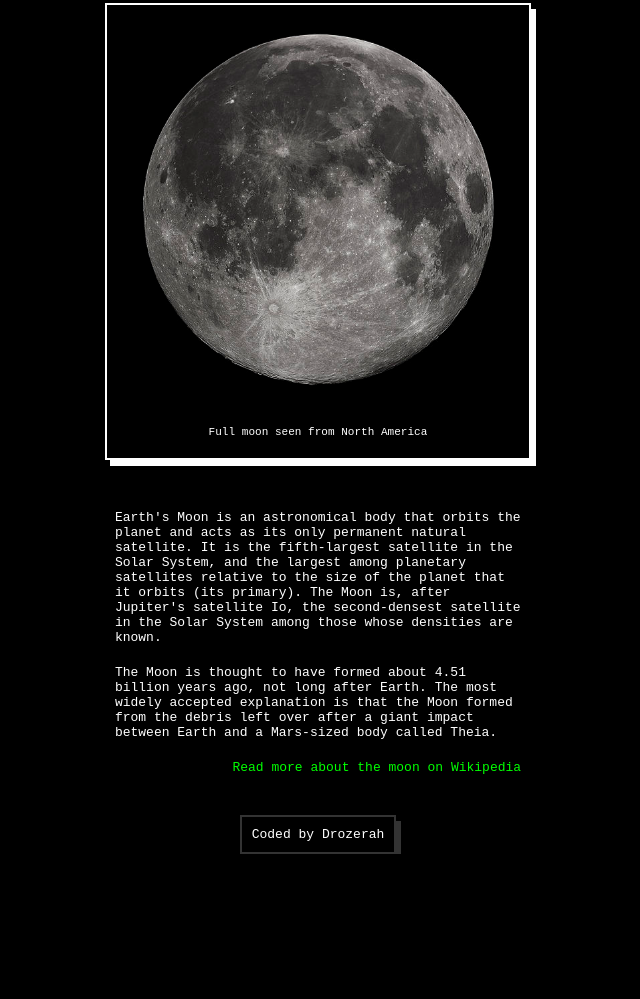
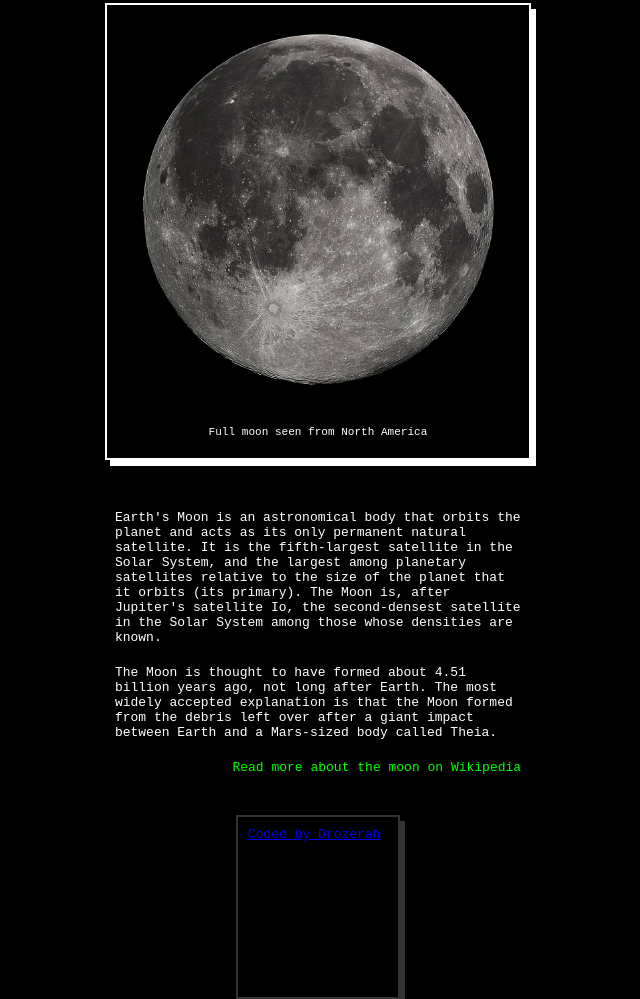
Before and after one commit to Drozerah/the-moon-tribute-page, a plain HTML site: page index.html in a window 1280 px wide. Shown: the part 171-1170 px from the top of the page, without its empty margins (322-962 px from the left). Before the commit the page ends 1025 px from the top, so only its background shows below. Drawn offline with Linux system fonts and the light colour scheme.

Commit message:
feat: add author link to footer

```diff
--- a/index.html
+++ b/index.html
@@ -40,7 +40,26 @@
         </div>
     </main>
     <footer role="footer">
-        <div>Coded by Drozerah</div>
+        <div>
+            <a href="https://github.com/Drozerah" class="drozerah" target="_blank" title="Drozerah web développeur - trouvez moi sur GitHub" rel="noopener">
+                Coded by <span> Drozerah</span>
+                <!-- EN
+                    Hello, are you looking for a contributor for one of your web projects
+                    or for the creation of your website? Feel free to contact me,
+                    more information about me by following this link:
+                    https://the.moon.netlify.com/humans.txt
+                -->
+                <!-- FR
+                    Bonjour, vous recherchez un contributeur pour l'un de vos projets web
+                    ou encore, pour la création de votre site internet ? N'hésitez pas à me
+                    contacter, plus d'informations à mon sujet en suivant ce lien :
+                    https://the.moon.netlify.com/humans.txt
+                -->
+                <svg aria-labelledby="simpleicons-github-icon" role="img" viewBox="0 0 24 24" xmlns="http://www.w3.org/2000/svg">
+                    <path d="M12 .297c-6.63 0-12 5.373-12 12 0 5.303 3.438 9.8 8.205 11.385.6.113.82-.258.82-.577 0-.285-.01-1.04-.015-2.04-3.338.724-4.042-1.61-4.042-1.61C4.422 18.07 3.633 17.7 3.633 17.7c-1.087-.744.084-.729.084-.729 1.205.084 1.838 1.236 1.838 1.236 1.07 1.835 2.809 1.305 3.495.998.108-.776.417-1.305.76-1.605-2.665-.3-5.466-1.332-5.466-5.93 0-1.31.465-2.38 1.235-3.22-.135-.303-.54-1.523.105-3.176 0 0 1.005-.322 3.3 1.23.96-.267 1.98-.399 3-.405 1.02.006 2.04.138 3 .405 2.28-1.552 3.285-1.23 3.285-1.23.645 1.653.24 2.873.12 3.176.765.84 1.23 1.91 1.23 3.22 0 4.61-2.805 5.625-5.475 5.92.42.36.81 1.096.81 2.22 0 1.606-.015 2.896-.015 3.286 0 .315.21.69.825.57C20.565 22.092 24 17.592 24 12.297c0-6.627-5.373-12-12-12" class="path-name"/>
+                </svg>
+            </a>
+        </div>
     </footer>
     <!-- <script src="https://cdn.freecodecamp.org/testable-projects-fcc/v1/bundle.js"></script> -->
 </body>
```
